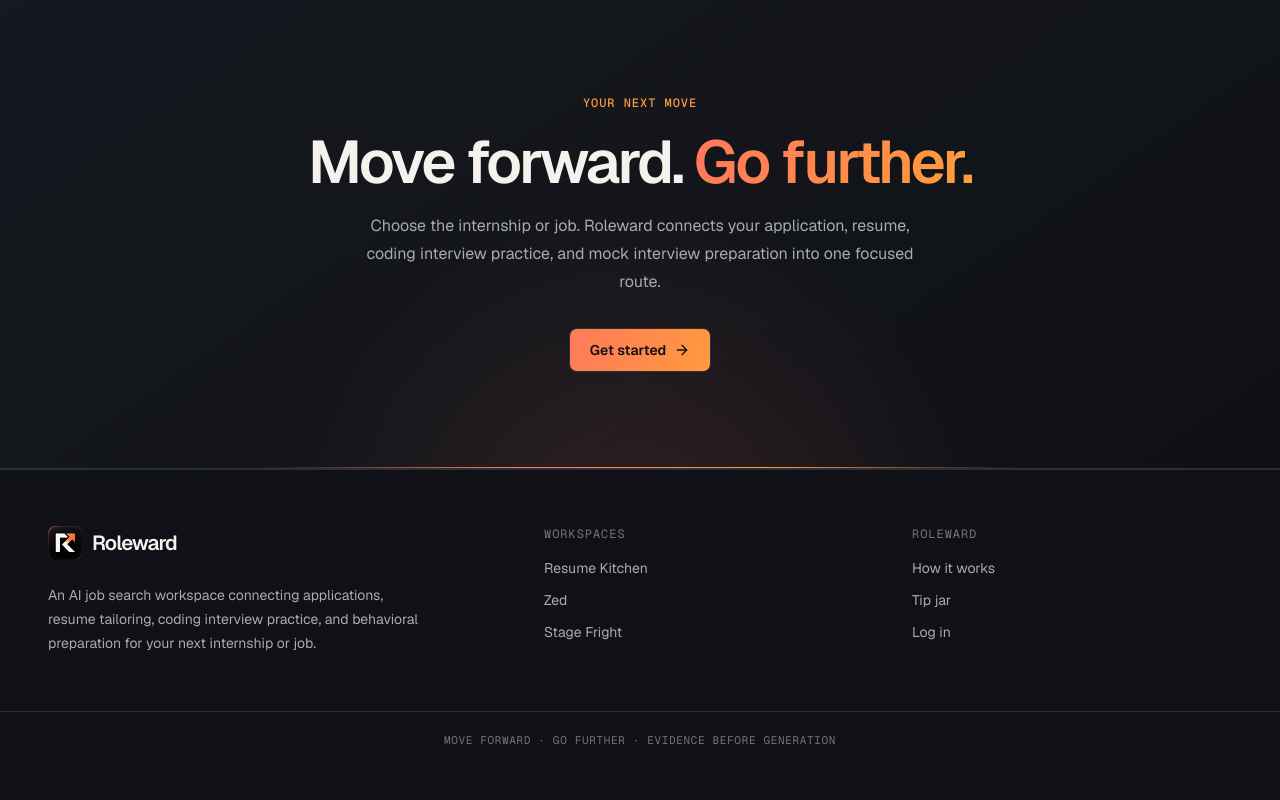
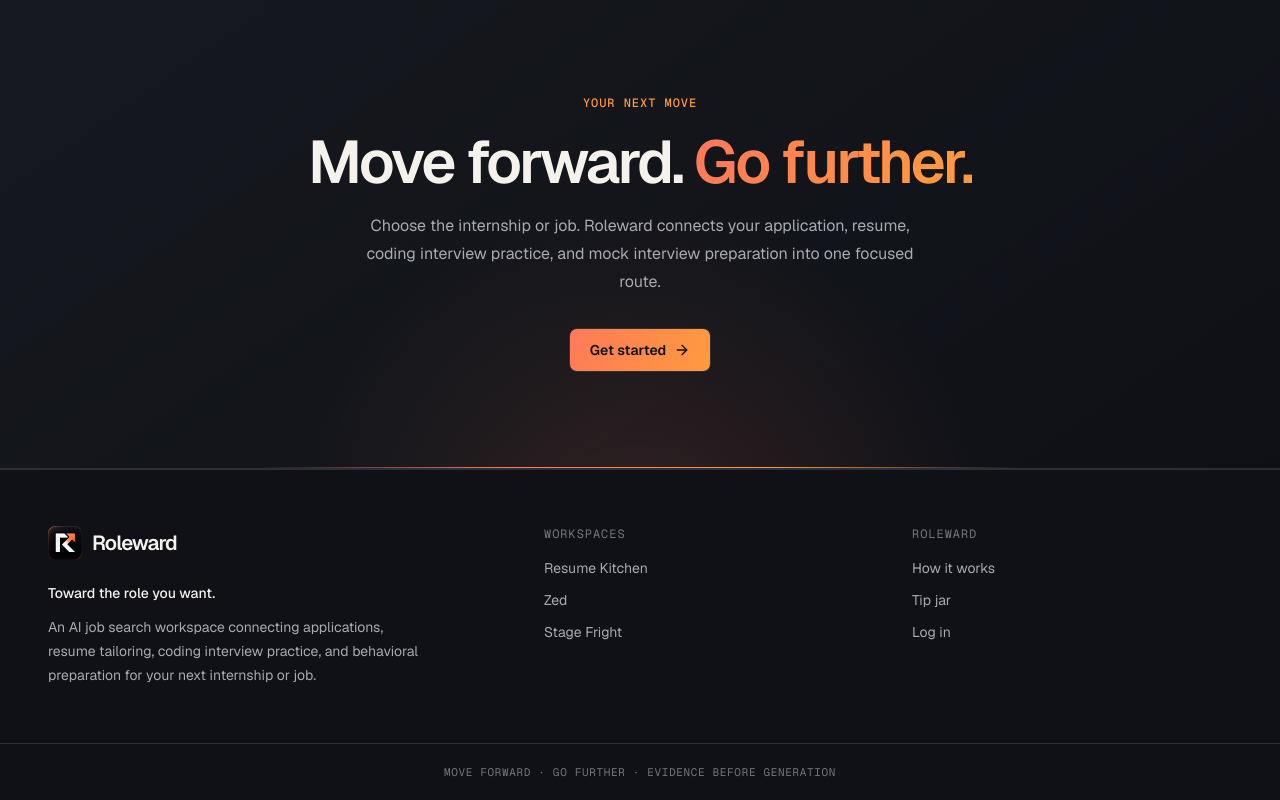
Before and after one commit to amansriven/Roleward, a Next.js app: page / in a window 1280 px wide. Shown: the part 3373-4173 px from the top of the page. Before the commit the page ends 4141 px from the top, so only its background shows below. Built offline with nearby package versions, Linux system fonts and the light colour scheme; no server answers.

Commit message:
fix(footer): update footer text styling and add descriptive comment

```diff
--- a/src/components/marketing/site-footer.tsx
+++ b/src/components/marketing/site-footer.tsx
@@ -27,7 +27,11 @@ export function SiteFooter() {
       <div className="mx-auto grid max-w-7xl gap-12 px-5 py-14 sm:px-8 md:grid-cols-[1.4fr_1fr_1fr] lg:px-12">
         <div className="max-w-sm">
           <Logo />
-          <p className="text-canvas mt-4 text-sm leading-6">
+          {/* The name is a direction, not a noun — this is where that lands. */}
+          <p className="text-linen mt-4 text-sm font-medium">
+            Toward the role you want.
+          </p>
+          <p className="text-canvas mt-3 text-sm leading-6">
             An AI job search workspace connecting applications, resume
             tailoring, coding interview practice, and behavioral preparation for
             your next internship or job.
```
